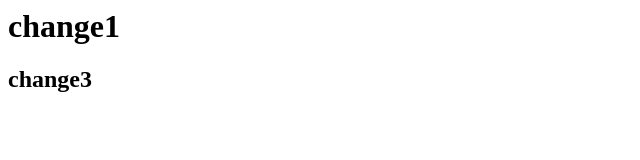
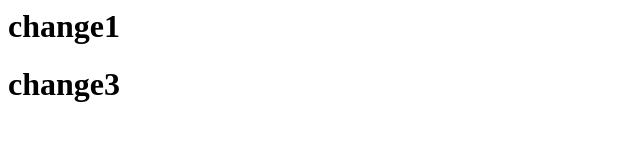
Before and after one commit to Pavithra-Ponraj/itransform, a plain HTML site: page index.html in a window 1280 px wide. Shown: the whole page, without its empty margins (0-640 px from the left). Drawn offline with Linux system fonts and the light colour scheme.

Commit message:
Revert "commit4"
This reverts commit a1a1bbc2cb053ebd0ab1debee2f091e2628b4722.

```diff
--- a/index.html
+++ b/index.html
@@ -1,4 +1,4 @@
 <html>
 <h1>change1</h1>
-<h2>change3</h2>
+<h1>change3</h1>
 </html>
```
